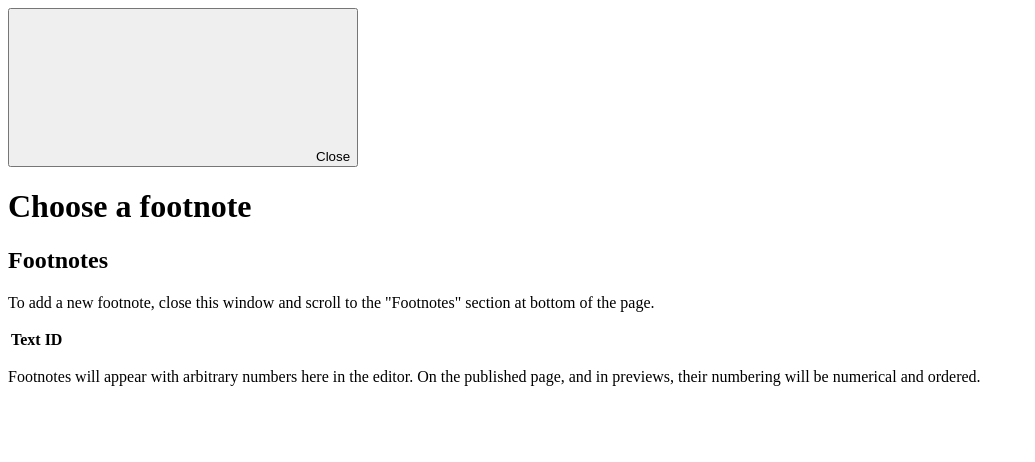
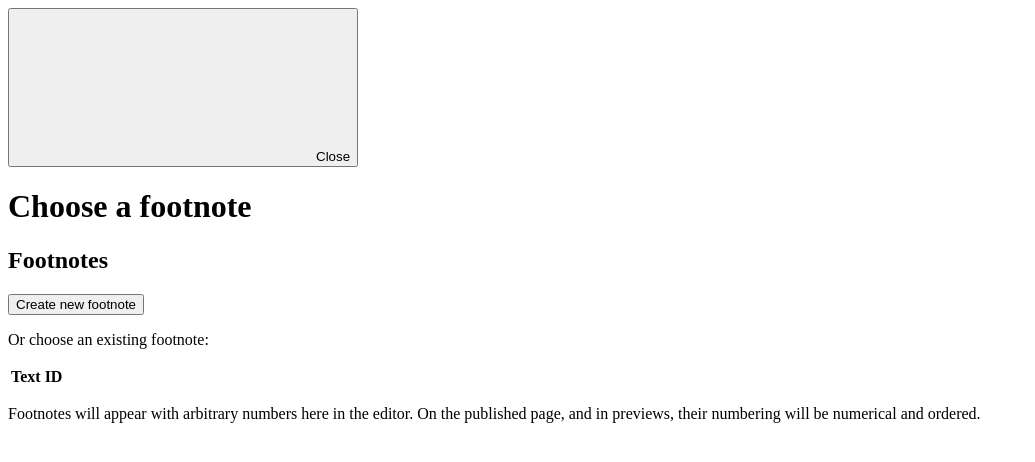
Before and after one commit to torchbox/wagtail-footnotes, a Django app: template wagtail_footnotes/templates/wagtail_footnotes/admin/footnotes_modal.html in a window 1280 px wide. Shown: the top 462 px of the page, without its empty margins (0-1035 px from the left). Run offline with Django 3.2, Linux system fonts and the light colour scheme; the template is opened without the code that fills it, so the values that code supplies are empty.

Commit message:
Add "Create new footnote" button to footnote chooser modal
Co-Authored-By: Claude Sonnet 4.6 <noreply@anthropic.com>

```diff
--- a/wagtail_footnotes/templates/wagtail_footnotes/admin/footnotes_modal.html
+++ b/wagtail_footnotes/templates/wagtail_footnotes/admin/footnotes_modal.html
@@ -24,11 +24,14 @@
                     <div class="tab-content">
                         <div class="w-tabs__panel">
                             <h2>{% translate "Footnotes" %}</h2>
+
                             <p>
-                                {% blocktranslate trimmed %}
-                                    To add a new footnote, close this window and scroll to the "Footnotes" section at bottom of the page.
-                                {% endblocktranslate %}
+                                <button id="footnotes-create-new" type="button" class="button button-secondary">
+                                    {% translate "Create new footnote" %}
+                                </button>
                             </p>
+
+                            <p>{% translate "Or choose an existing footnote:" %}</p>
 
                             <table id="footnotes-listing" class="listing">
                                 <thead>
```
